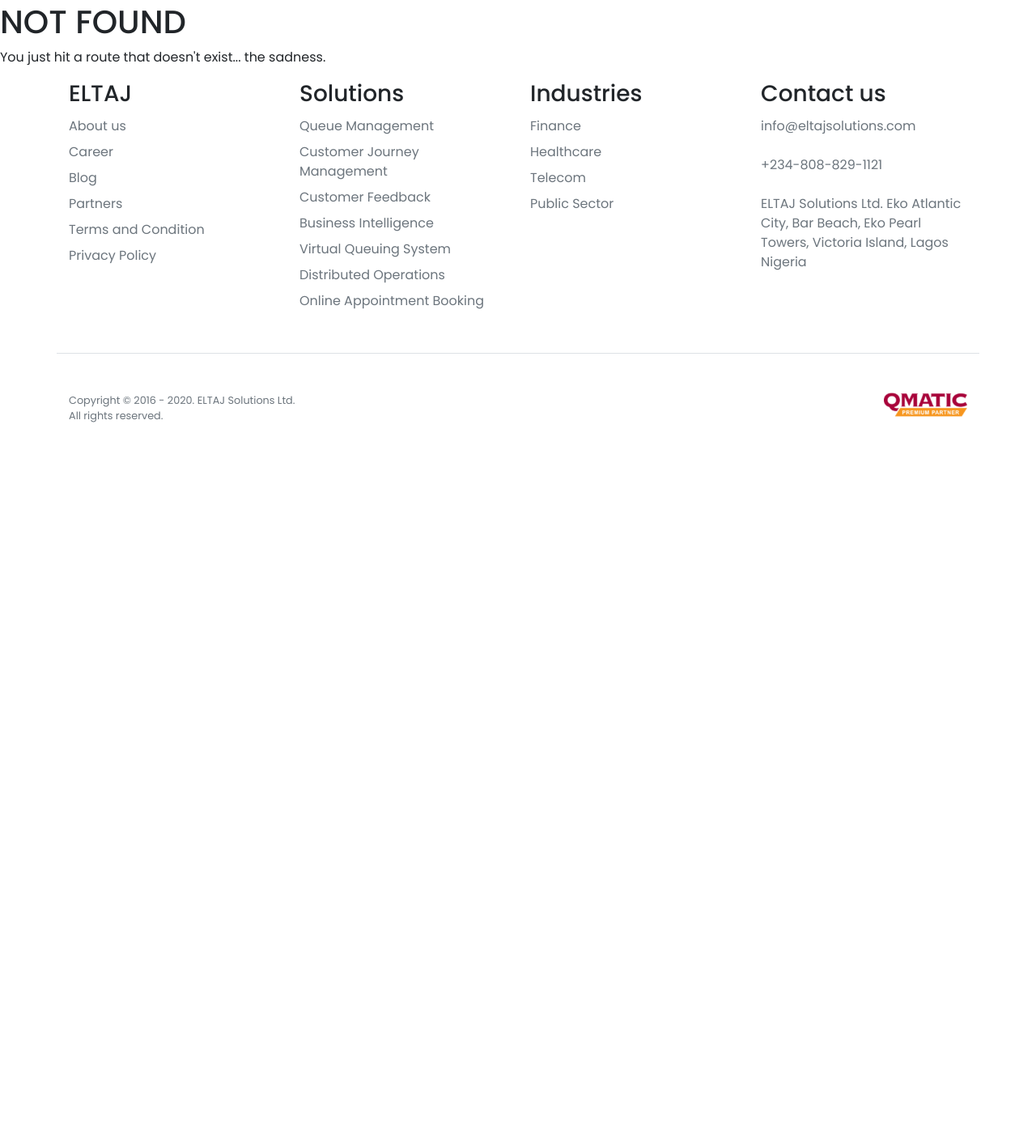
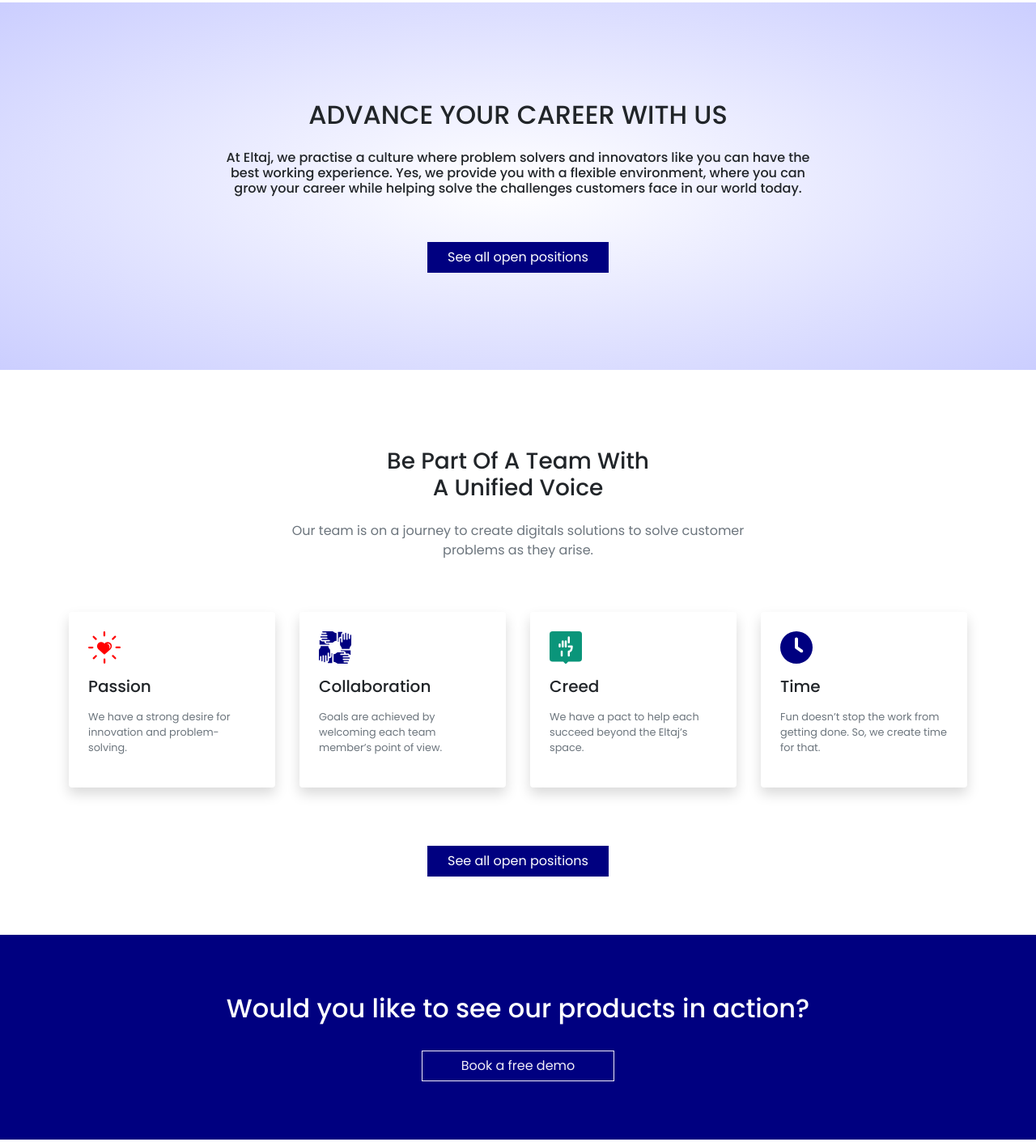
Before and after one commit to Mavennix/eltaj, a Gatsby site: page /career in a window 1280 px wide. Before the commit this address had no page. Shown: the part 63-1474 px from the top of the page at 81% size. Before the commit the page ends 800 px from the top, so only its background shows below. Built offline with nearby package versions, Linux system fonts and the light colour scheme; Gatsby itself is replaced by a stand-in of ours.

Commit message:
careers and partners view

```diff
--- a/src/components/Primary-two-column-banner.js
+++ b/src/components/Primary-two-column-banner.js
@@ -1,5 +1,5 @@
 import React from 'react'
-import { Container, Row, Button } from 'react-bootstrap'
+import { Container, Row } from 'react-bootstrap'
 import { Link } from 'gatsby'
 
 const PrimaryTwoColumnBanner = (props) => (
--- a/src/components/layout.scss
+++ b/src/components/layout.scss
@@ -35,6 +35,10 @@
 
 }
 
+button:focus {
+  outline: none !important;
+}
+
 @import "~bootstrap/scss/bootstrap.scss";
 
 .red-hr {
--- a/src/data/footer-menu.js
+++ b/src/data/footer-menu.js
@@ -8,15 +8,15 @@
       },
       {
         text: "Career",
-        to: "/about-us",
+        to: "/career",
       },
       {
         text: "Blog",
-        to: "/about-us",
+        to: "",
       },
       {
         text: "Partners",
-        to: "/about-us",
+        to: "/partners",
       },
       {
         text: "Terms and Condition",
--- /dev/null
+++ b/src/pages/career.js
@@ -0,0 +1,102 @@
+import React from 'react'
+import Layout from '../components/layout'
+import PrimaryDemoBanner from '../components/primary-demo-banner'
+import { Row, Container } from 'react-bootstrap'
+import CardWithBoxShadow from '../components/card'
+
+// images import
+import PassionImage from '../images/icons/heart.svg'
+import CollaborationImage from '../images/icons/collaboration.svg'
+import CreedImage from '../images/icons/creed.svg'
+import ClockImage from '../images/icons/time.svg'
+
+const Career = () => {
+    return (
+        <Layout>
+            <div
+                className="d-flex align-items-center justify-content-center flex-column py-5"
+                style={{ backgroundImage: "radial-gradient( #FFFFFF, #CBCEFF)", minHeight: "50vh" }}
+            >
+                <h2 className="mt-5 pt-4">ADVANCE YOUR CAREER WITH US</h2>
+                <Row className="mb-5 pb-4">
+                    <div className="col-md-7 mx-auto mt-3 text-center">
+                        <h6 className="text-center" >At Eltaj, we practise a culture where problem solvers and innovators like you can have the best working experience. Yes, we provide you with a flexible environment, where you can grow your career while helping solve the challenges customers face in our world today.</h6>
+
+                        <button className="btn btn-primary rounded-0 text-center px-4 mt-5">
+                            See all open positions
+              </button>
+                    </div>
+                </Row>
+            </div>
+
+
+            <Container className="my-5 py-4">
+                <Row className="mt-4">
+                    <div className="col-md-4 mx-auto">
+                        <h3 className="text-center text-capitalize">Be part of a team with a unified voice</h3>
+                    </div>
+                </Row>
+
+                <Row>
+                    <div className="col-md-7 mx-auto mt-3">
+                        <p className="text-muted text-center">Our team is on a journey to create digitals solutions to solve customer problems as they arise.</p>
+                    </div>
+                </Row>
+
+
+                <Row className="mt-5 mb-4">
+                    <div className="col-md-3 mb-md-0 mb-3">
+                        <CardWithBoxShadow>
+                            <img src={PassionImage} style={{ maxWidth: '40px' }} />
+
+                            <h5 className="pt-3">Passion</h5>
+
+                            <p className="pt-2 text-muted small">We have a strong desire for innovation and problem-solving.</p>
+                        </CardWithBoxShadow>
+                    </div>
+
+                    <div className="col-md-3 mb-md-0 mb-3">
+                        <CardWithBoxShadow>
+                            <img src={CollaborationImage} style={{ maxWidth: '40px' }} />
+
+                            <h5 className="pt-3">Collaboration</h5>
+
+                            <p className="pt-2 text-muted small">Goals are achieved by welcoming each team member’s point of view.</p>
+                        </CardWithBoxShadow>
+                    </div>
+
+                    <div className="col-md-3 mb-md-0 mb-3">
+                        <CardWithBoxShadow>
+                            <img src={CreedImage} style={{ maxWidth: '40px' }} />
+
+                            <h5 className="pt-3">Creed</h5>
+
+                            <p className="pt-2 text-muted small">We have a pact to help each succeed beyond the Eltaj’s space.</p>
+                        </CardWithBoxShadow>
+                    </div>
+
+                    <div className="col-md-3 mb-md-0 mb-3">
+                        <CardWithBoxShadow>
+                            <img src={ClockImage} style={{ maxWidth: '40px' }} />
+
+                            <h5 className="pt-3">Time</h5>
+
+                            <p className="pt-2 text-muted small">Fun doesn’t stop the work from getting done. So, we create time for that.</p>
+                        </CardWithBoxShadow>
+                    </div>
+                </Row>
+
+                <Row>
+                <button className="btn btn-primary rounded-0 text-center px-4 mt-5 mx-auto">
+                            See all open positions
+              </button>
+                </Row>
+            </Container>
+
+
+            <PrimaryDemoBanner />
+        </Layout>
+    )
+}
+
+export default Career
--- a/src/pages/qmatic-solo.js
+++ b/src/pages/qmatic-solo.js
@@ -32,7 +32,7 @@
                 </button>
 
                             <h6 className="text-muted pt-3">Powered by</h6>
-                            <img src={QmaticLogo} />
+                            <img src={QmaticLogo}  alt="Qmatic logo"/>
                         </div>
 
                         <div className="col-md-6">
--- a/src/pages/retail.js
+++ b/src/pages/retail.js
@@ -3,10 +3,9 @@
 import HeroImg from "../images/industries/retail.png"
 import EltajImage from '../components/eltaj-image/eltaj-image'
 import EltajList from '../components/eltaj-list'
-import { Row, Container } from 'react-bootstrap'
+import { Container } from 'react-bootstrap'
 import InfoSection from '../components/info-section/info-section'
 import Layout from '../components/layout'
-import FinanceData from '../data/finance-data'
 import LightTitleBox from '../components/light-title-box'
 import RetailData from '../data/retail-data'
 
--- a/src/pages/self-service-kiosk.js
+++ b/src/pages/self-service-kiosk.js
@@ -7,7 +7,6 @@
 import { Row, Container } from 'react-bootstrap'
 import InfoSection from '../components/info-section/info-section'
 import Layout from '../components/layout'
-import QmaticCloudFeatures from '../data/qmatic-cloud-feature'
 import SelfKioskFeatures from '../data/self-kiosk-features'
 
 const SelfServiceKiosk = () => (
@@ -33,7 +32,7 @@
                 </button>
 
                             <h6 className="text-muted pt-3">Powered by</h6>
-                            <img src={QmaticLogo} />
+                            <img src={QmaticLogo} alt="Qmatic logo" />
                         </div>
 
                         <div className="col-md-6">
--- a/src/pages/telecom.js
+++ b/src/pages/telecom.js
@@ -3,12 +3,9 @@
 import HeroImg from "../images/industries/callcenter.png"
 import EltajImage from "../components/eltaj-image/eltaj-image"
 import EltajList from "../components/eltaj-list"
-import { Row, Container } from "react-bootstrap"
+import { Container } from "react-bootstrap"
 import InfoSection from "../components/info-section/info-section"
 import Layout from "../components/layout"
-import QmaticCloudFeatures from "../data/qmatic-cloud-feature"
-import SelfKioskFeatures from "../data/self-kiosk-features"
-import FinanceData from "../data/finance-data"
 import LightTitleBox from "../components/light-title-box"
 import TelecomData from "../data/telecom-data"
 
--- a/src/pages/virtual-queuing-system.js
+++ b/src/pages/virtual-queuing-system.js
@@ -2,14 +2,10 @@
 import Layout from "../components/layout"
 import HeroImg from "../images/virtual-queuing-system/virtual-queuing-system.png"
 import AboutImage from "../images/virtual-queuing-system/about-virtual-queuing.png"
-import QMSBenefitImage from "../images/queue-management/qms-benefit.jpg"
 import BusinessActionImage from "../images/virtual-queuing-system/queuing-mobile.png"
 import EltajImage from "../components/eltaj-image/eltaj-image"
 import LightTitleBox from "../components/light-title-box"
 import InfoSection from "../components/info-section/info-section"
-import SecondaryDemoBanner from "../components/secondary-demo-banner"
-import AssetInfoBox from "../components/asset-info-box/asset-info-box"
-import virtualQueueing from "../data/virtual-queueing"
 import PrimaryDemoBanner from "../components/primary-demo-banner"
 import EltajList from "../components/eltaj-list"
 
```
Also changed, not shown: src/pages/partners.js (added, +53 -0 lines), src/images/icons/collaboration.svg (added), src/images/icons/creed.svg (added), src/images/icons/heart.svg (added), src/images/icons/time.svg (added), src/images/partners/veryday.png (added).
